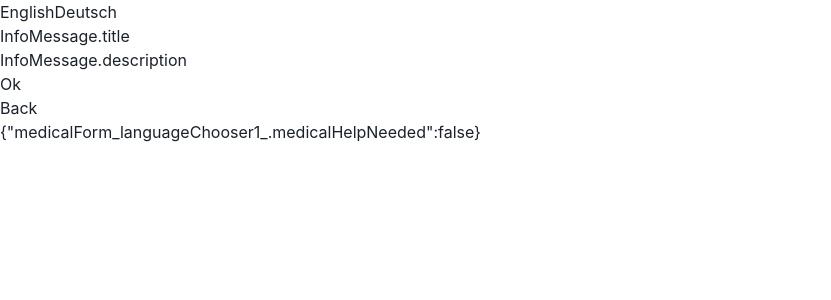
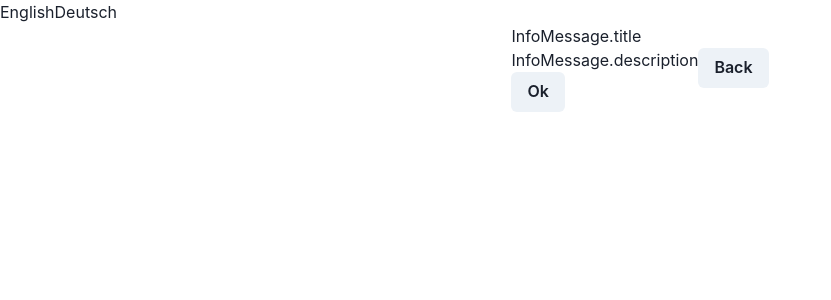
Before and after one commit to spaudanjo/bt-preorder-app, a React (Create React App) app: page / in a window 1280 px wide. Both pictures are taken after a click on the button "No". Shown: the top 300 px of the page, without its empty margins (0-831 px from the left). Built offline with nearby package versions, Linux system fonts and the light colour scheme.

Commit message:
WIP - use Chakra UI components

```diff
--- a/src/components/FormViewContainer.tsx
+++ b/src/components/FormViewContainer.tsx
@@ -1,3 +1,4 @@
+import { Box, Center } from "@chakra-ui/react";
 import React from "react";
 import languageMap from "../LanguageMap";
 // import formViewMapping from "../formViewMapping";
@@ -150,7 +151,7 @@ const FormViewContainer = () => {
   // }
 
   return (
-    <div>
+    <Center>
       {!showFinalSubmitView && (
         <FormViewComponent
           onSubmitFormView={onSubmitFormView}
@@ -184,8 +185,8 @@ const FormViewContainer = () => {
         canGoBack={formViewIndex > 0}
       />
 
-      <p>{JSON.stringify(allFlattenedFormViewResults)}</p>
-    </div>
+      {/* <p>{JSON.stringify(allFlattenedFormViewResults)}</p> */}
+    </Center>
   );
 };
 
--- a/src/components/NavigationBar.tsx
+++ b/src/components/NavigationBar.tsx
@@ -1,3 +1,4 @@
+import { Center, Button } from "@chakra-ui/react";
 import React from "react";
 import I18n from "./I18n";
 
@@ -9,9 +10,9 @@ interface NavigationBarProps {
 
 const NavigationBar = ({onClickBack, canGoBack}: NavigationBarProps) => {
     return (
-        <div>
-            <button disabled={!canGoBack} onClick={onClickBack}><I18n k="navigationBar.back" /></button>
-        </div>
+        <Center>
+            <Button disabled={!canGoBack} onClick={onClickBack}><I18n k="navigationBar.back" /></Button>
+        </Center>
     )
 };
 
--- a/src/components/form-views/FinalSubmitView.tsx
+++ b/src/components/form-views/FinalSubmitView.tsx
@@ -2,18 +2,19 @@ import React from "react";
 import { FormViewSubmitComponentProps } from "../../Types";
 import { GlobalContext } from "../../GlobaContext";
 import I18n from "../I18n";
+import { Box, Button } from "@chakra-ui/react";
 
 const FinalSubmitView = ({ onSubmitFormView }: {onSubmitFormView: () => void} ) => {
   return (
-    <div>
-        <button
+    <Box>
+        <Button
           onClick={() =>
             onSubmitFormView()
           }
         >
           <I18n k="submitForm.confirm" />
-        </button>
-    </div>
+        </Button>
+    </Box>
   );
 };
 
--- a/src/components/form-views/InfoMessage.tsx
+++ b/src/components/form-views/InfoMessage.tsx
@@ -2,6 +2,7 @@ import React from "react";
 import { FormViewSubmitComponentProps, Language } from "../../Types";
 import { GlobalContext, LanguageMap } from "../../GlobaContext";
 import I18n from "../I18n";
+import { Button } from "@chakra-ui/react";
 
 const InfoMessage = ({ onSubmitFormView, formViewId }: FormViewSubmitComponentProps) => {
   const { currentLanguage, setCurrentLanguage } = React.useContext(GlobalContext);
@@ -25,13 +26,13 @@ const InfoMessage = ({ onSubmitFormView, formViewId }: FormViewSubmitComponentPr
         <label htmlFor="help-needed"></label>
         <input type="text" id="help-needed" />
       </p> */}
-      <button
+      <Button
         onClick={() =>
           onSubmitFormView({})
         }
       >
         Ok
-      </button>
+      </Button>
     </div>
   );
 };
--- a/src/components/form-views/MedicalHelp.tsx
+++ b/src/components/form-views/MedicalHelp.tsx
@@ -2,23 +2,23 @@ import React from "react";
 import { FormViewSubmitComponentProps } from "../../Types";
 import { GlobalContext } from "../../GlobaContext";
 import I18n from "../I18n";
+import { Box, Button, Center, Heading, Text } from "@chakra-ui/react";
 
 const MedicalHelpForm = ({ onSubmitFormView, formViewId }: FormViewSubmitComponentProps) => {
   const { currentLanguage: language } = React.useContext(GlobalContext);
   return (
-    <div>
-      <h1>
+    <Box>
+      <Heading>
         <I18n k="medicalForm.title" />
-      </h1>
-      <p>
+      </Heading>
+      <Text>
         <I18n k="medicalForm.description" />
-      </p>
+      </Text>
       {/* <p>
         <label htmlFor="help-needed"></label>
         <input type="text" id="help-needed" />
       </p> */}
-      <p>
-        <button
+        <Button
           onClick={() =>
             onSubmitFormView({
                 [`medicalForm_${formViewId}_.medicalHelpNeeded`]: true,
@@ -26,8 +26,8 @@ const MedicalHelpForm = ({ onSubmitFormView, formViewId }: FormViewSubmitCompone
           }
         >
           Yes
-        </button>
-        <button
+        </Button>
+        <Button
           onClick={() =>
             onSubmitFormView({
               [`medicalForm_${formViewId}_.medicalHelpNeeded`]: false,
@@ -35,12 +35,8 @@ const MedicalHelpForm = ({ onSubmitFormView, formViewId }: FormViewSubmitCompone
           }
         >
           No
-        </button>
-      </p>
-      <p>
-        {language.name}
-      </p>
-    </div>
+        </Button>
+    </Box>
   );
 };
 
--- a/src/components/form-views/NFIShop/NFIShop.tsx
+++ b/src/components/form-views/NFIShop/NFIShop.tsx
@@ -9,7 +9,7 @@ import { GlobalContext } from "../../../GlobaContext";
 import I18n from "../../I18n";
 import ProductDetailView from "./ProductDetailView";
 import { getLocalizedProductDetailsForCurrentLanguageOrForEnglish } from "./helpers";
-import { useDisclosure } from "@chakra-ui/react";
+import { Button, Center, useDisclosure } from "@chakra-ui/react";
 
 interface NormalisedAndLocalisedProductTypeTuple {
   normalised: string;
@@ -48,7 +48,7 @@ const NFIShop = ({
   }, {});
 
   return (
-    <div>
+    <Center>
       {productTypeForDetailView && (
         <ProductDetailView
           // isOpen={productTypeForDetailView != null}
@@ -81,7 +81,7 @@ const NFIShop = ({
           ))}
       </ul>
       <p></p>
-      <button
+      <Button
         onClick={() =>
           onSubmitFormView({
             [`nfiShopForm_${formViewId}_.shoppingData`]: "SOME SHOPPING DATA",
@@ -89,8 +89,8 @@ const NFIShop = ({
         }
       >
         Done with Shopping
-      </button>
-    </div>
+      </Button>
+    </Center>
   );
 };
 
```
